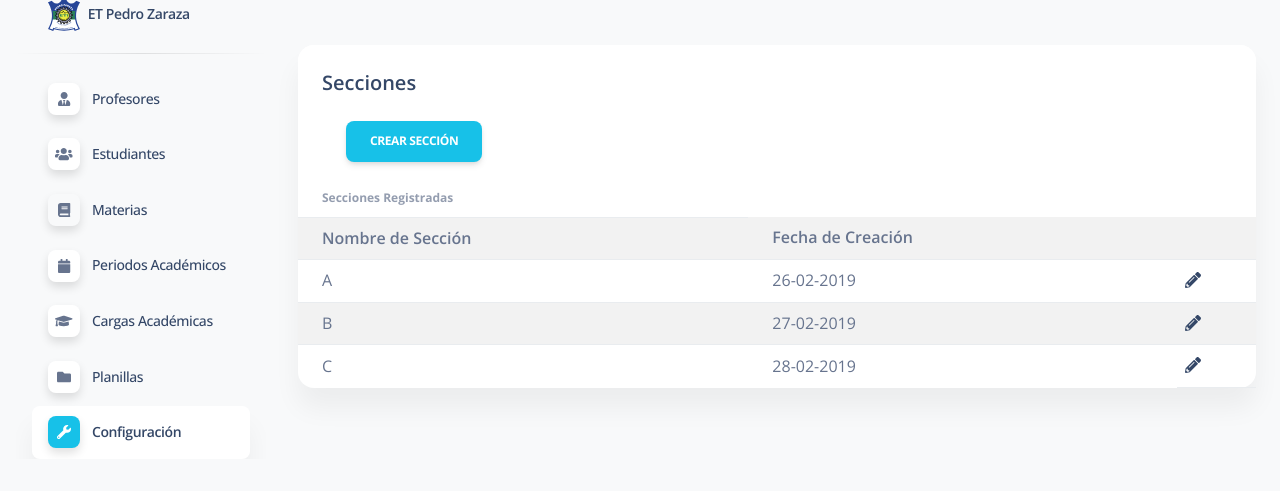
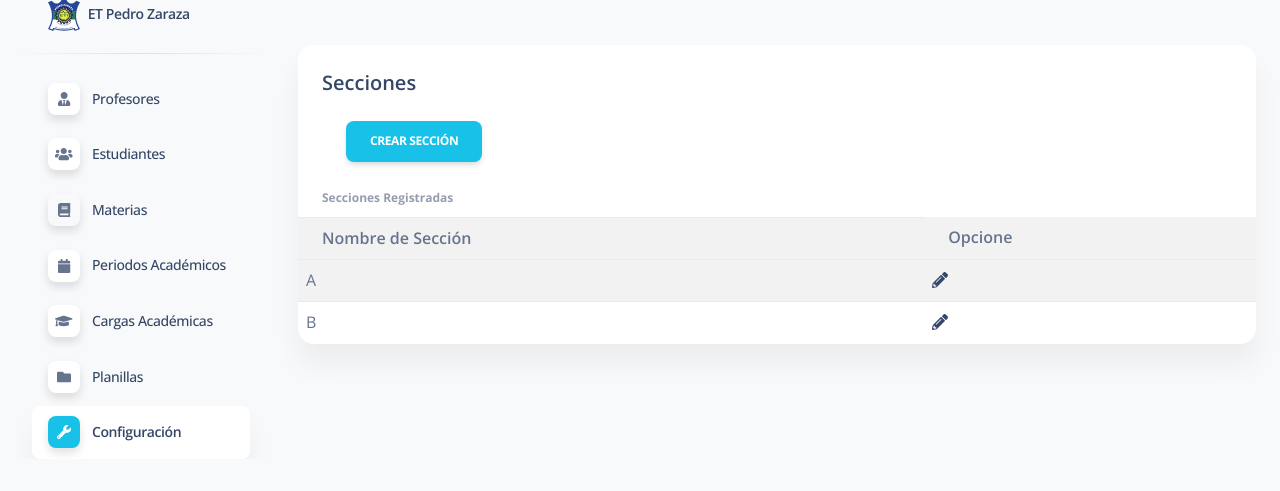
Before and after one commit to georgbztt/ETPZ, a Django app: page /configuracion/secciones in a window 1280 px wide. Shown: the part 41-532 px from the top of the page. Run offline with Django 3.2, Linux system fonts and the light colour scheme; a user stored in the database is signed in; data comes from the database, SQL or seed files in the repository; some libraries are stand-ins or nearby versions.

Commit message:
Muestra las secciones creadas

```diff
--- a/apps/home/views.py
+++ b/apps/home/views.py
@@ -747,11 +747,18 @@ def crearPeriodoAcademico(request):
 @login_required(login_url="/login/")
 def secciones(request):
 
+    data_table = Secciones.objects.values('id', 'nombre')
+
+    print("")
+    print(data_table)
+    print("")
+
     content = 'home/configuracion/secciones.html'
     context = {
         'segment':'configuracion',
         'title':'Secciones',
-        'table':content
+        'table':content,
+        'data_table':data_table
     }
 
     return render(request, 'home/table.html', context)
--- a/apps/templates/home/configuracion/secciones.html
+++ b/apps/templates/home/configuracion/secciones.html
@@ -28,36 +28,20 @@
             <tbody>
                 <tr>
                     <th class="font-weight-bold align-middle ps-4">Nombre de Sección</th>
-                    <th class="font-weight-bold align-middle ps-4">Fecha de Creación</th>
-                    <th></th>
+                    <th class="font-weight-bold align-middle ps-4">Opcione</th>
                 </tr>
                 <tr>
-                    <td class="font-weight align-middle ps-4">A</td>
-                    <td class="font-weight align-middle ps-4">26-02-2019</td>
-                    <th>
-                        <a href="{% url 'editar_seccion' %}">
-                            <i class="fa fa-pencil" aria-hidden="true"></i>
-                        </a>
-                    </th>
                 </tr>
-                <tr>
-                    <td class="font-weight align-middle ps-4">B</td>
-                    <td class="font-weight align-middle ps-4">27-02-2019</td>
-                    <th>
-                        <a href="{% url 'editar_seccion' %}">
-                            <i class="fa fa-pencil" aria-hidden="true"></i>
-                        </a>
-                    </th>
-                </tr>
-                <tr>
-                    <td class="font-weight align-middle ps-4">C</td>
-                    <td class="font-weight align-middle ps-4">28-02-2019</td>
-                    <th>
-                        <a href="{% url 'editar_seccion' %}">
-                            <i class="fa fa-pencil" aria-hidden="true"></i>
-                        </a>
-                    </th>
-                </tr>
+                {% for i in data_table %}
+                    <tr>
+                        <td>{{ i.nombre }}</td>
+                        <td>
+                            <a href="{% url 'editar_seccion' %}">
+                                <i class="fa fa-pencil" aria-hidden="true"></i>
+                            </a>
+                        </td>
+                    </tr>
+                {% endfor %}
             </tbody>
         </table>
     </div>
```
